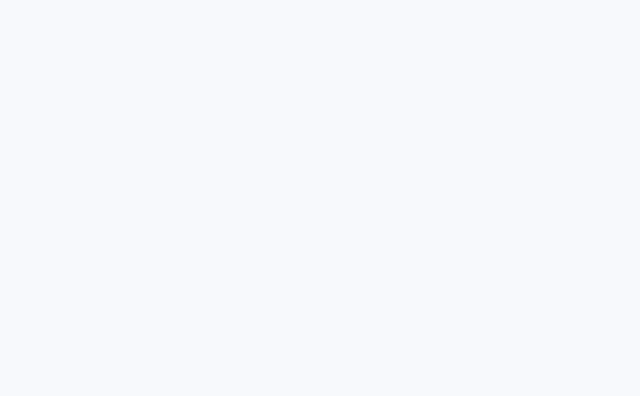
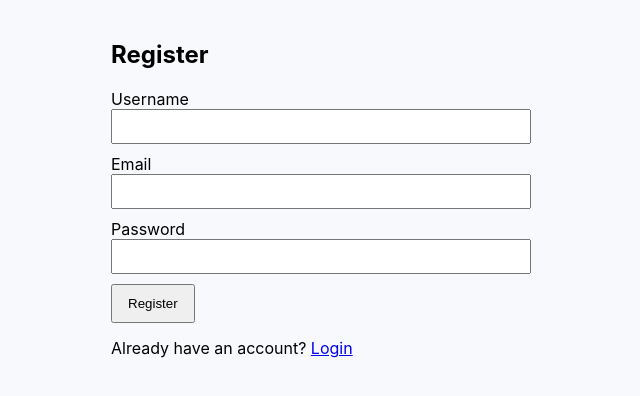
Before and after one commit to i22agpoa/laborator-wt, a React (Create React App) app in the folder frontend/: page /register in a window 1280 px wide. Shown: the top 396 px of the page, without its empty margins (329-969 px from the left). Built offline with nearby package versions, Linux system fonts and the light colour scheme.

Commit message:
Milestone 3: Modify Login.jsx and Register.jsx

```diff
--- a/frontend/src/components/Auth/Login.jsx
+++ b/frontend/src/components/Auth/Login.jsx
@@ -1,9 +1,88 @@
 import React, { useState, useContext } from "react";
-import { useNavigate } from "react-router-dom";
+import { useNavigate, Link } from "react-router-dom";
 import { AuthContext } from "../../context/AuthContext";
 
 const Login = () => {
-	return <></>;
+	const { login, error } = useContext(AuthContext);
+	const navigate = useNavigate();
+
+	const [formData, setFormData] = useState({
+		email: "",
+		password: "",
+	});
+
+	const [loading, setLoading] = useState(false);
+
+	const handleChange = (e) => {
+		setFormData({
+			...formData,
+			[e.target.name]: e.target.value,
+		});
+	};
+
+	const handleSubmit = async (e) => {
+		e.preventDefault();
+
+		try {
+			setLoading(true);
+			await login(formData);
+			navigate("/dashboard");
+		} catch (error) {
+			console.log(error);
+		} finally {
+			setLoading(false);
+		}
+	};
+
+	return (
+		<div style={{ maxWidth: "400px", margin: "40px auto" }}>
+			<h2>Login</h2>
+
+			<form onSubmit={handleSubmit}>
+				<div>
+					<label>Email</label>
+					<input
+						type="email"
+						name="email"
+						value={formData.email}
+						onChange={handleChange}
+						required
+						style={{ width: "100%", padding: "8px", marginBottom: "10px" }}
+					/>
+				</div>
+
+				<div>
+					<label>Password</label>
+					<input
+						type="password"
+						name="password"
+						value={formData.password}
+						onChange={handleChange}
+						required
+						style={{ width: "100%", padding: "8px", marginBottom: "10px" }}
+					/>
+				</div>
+
+				{error && (
+					<p style={{ color: "red" }}>
+						{error}
+					</p>
+				)}
+
+				<button
+					type="submit"
+					disabled={loading}
+					style={{ padding: "10px 15px" }}
+				>
+					{loading ? "Loading..." : "Login"}
+				</button>
+			</form>
+
+			<p style={{ marginTop: "15px" }}>
+				Don't have an account? <Link to="/register">Register</Link>
+			</p>
+		</div>
+	);
 };
 
 export default Login;
--- a/frontend/src/components/Auth/Register.jsx
+++ b/frontend/src/components/Auth/Register.jsx
@@ -1,9 +1,93 @@
 import React, { useState, useContext } from "react";
-import { useNavigate } from "react-router-dom";
+import { useNavigate, Link } from "react-router-dom";
 import { AuthContext } from "../../context/AuthContext";
 
 const Register = () => {
-	return <></>;
+	const { register, error } = useContext(AuthContext);
+	const navigate = useNavigate();
+
+	const [formData, setFormData] = useState({
+		username: "",
+		email: "",
+		password: "",
+	});
+
+	const [loading, setLoading] = useState(false);
+
+	const handleChange = (e) => {
+		setFormData({
+			...formData,
+			[e.target.name]: e.target.value,
+		});
+	};
+
+	const handleSubmit = async (e) => {
+		e.preventDefault();
+
+		try {
+			setLoading(true);
+			await register(formData);
+			navigate("/dashboard");
+		} catch (error) {
+			console.log(error);
+		} finally {
+			setLoading(false);
+		}
+	};
+
+	return (
+		<div style={{ maxWidth: "400px", margin: "40px auto" }}>
+			<h2>Register</h2>
+
+			<form onSubmit={handleSubmit}>
+				<div>
+					<label>Username</label>
+					<input
+						type="text"
+						name="username"
+						value={formData.username}
+						onChange={handleChange}
+						required
+						style={{ width: "100%", padding: "8px", marginBottom: "10px" }}
+					/>
+				</div>
+
+				<div>
+					<label>Email</label>
+					<input
+						type="email"
+						name="email"
+						value={formData.email}
+						onChange={handleChange}
+						required
+						style={{ width: "100%", padding: "8px", marginBottom: "10px" }}
+					/>
+				</div>
+
+				<div>
+					<label>Password</label>
+					<input
+						type="password"
+						name="password"
+						value={formData.password}
+						onChange={handleChange}
+						required
+						style={{ width: "100%", padding: "8px", marginBottom: "10px" }}
+					/>
+				</div>
+
+				{error && <p style={{ color: "red" }}>{error}</p>}
+
+				<button type="submit" disabled={loading} style={{ padding: "10px 15px" }}>
+					{loading ? "Loading..." : "Register"}
+				</button>
+			</form>
+
+			<p style={{ marginTop: "15px" }}>
+				Already have an account? <Link to="/login">Login</Link>
+			</p>
+		</div>
+	);
 };
 
 export default Register;
```
